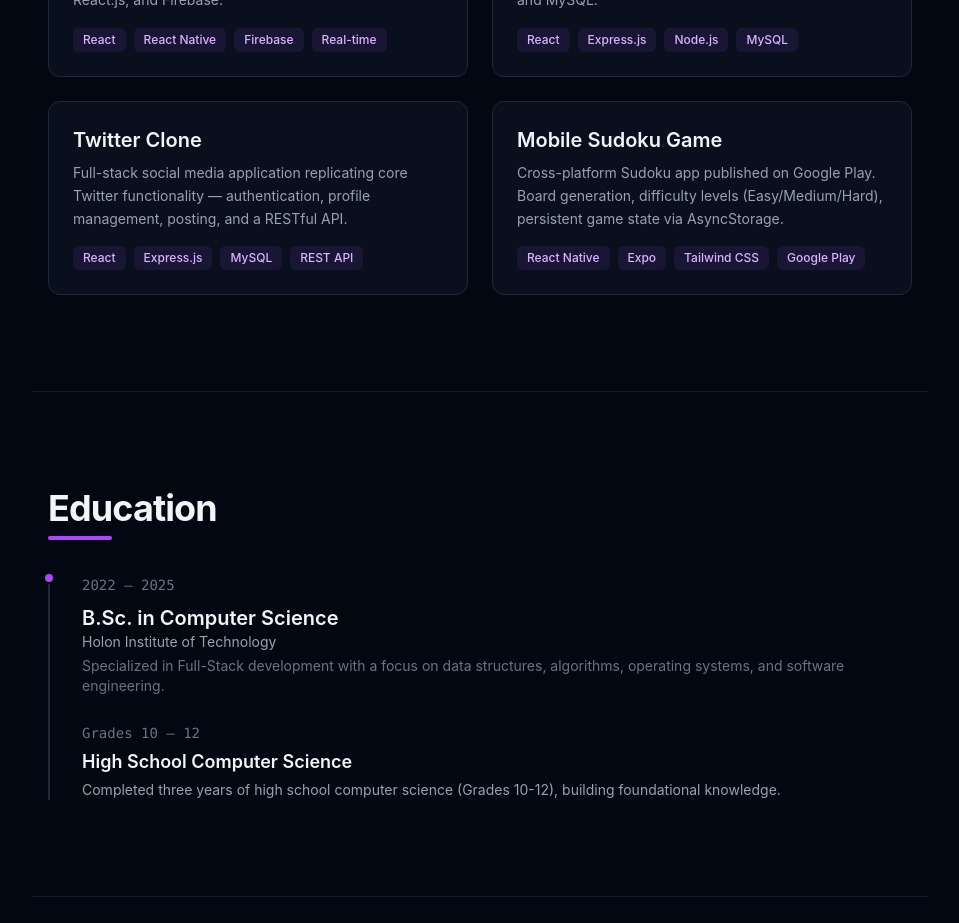
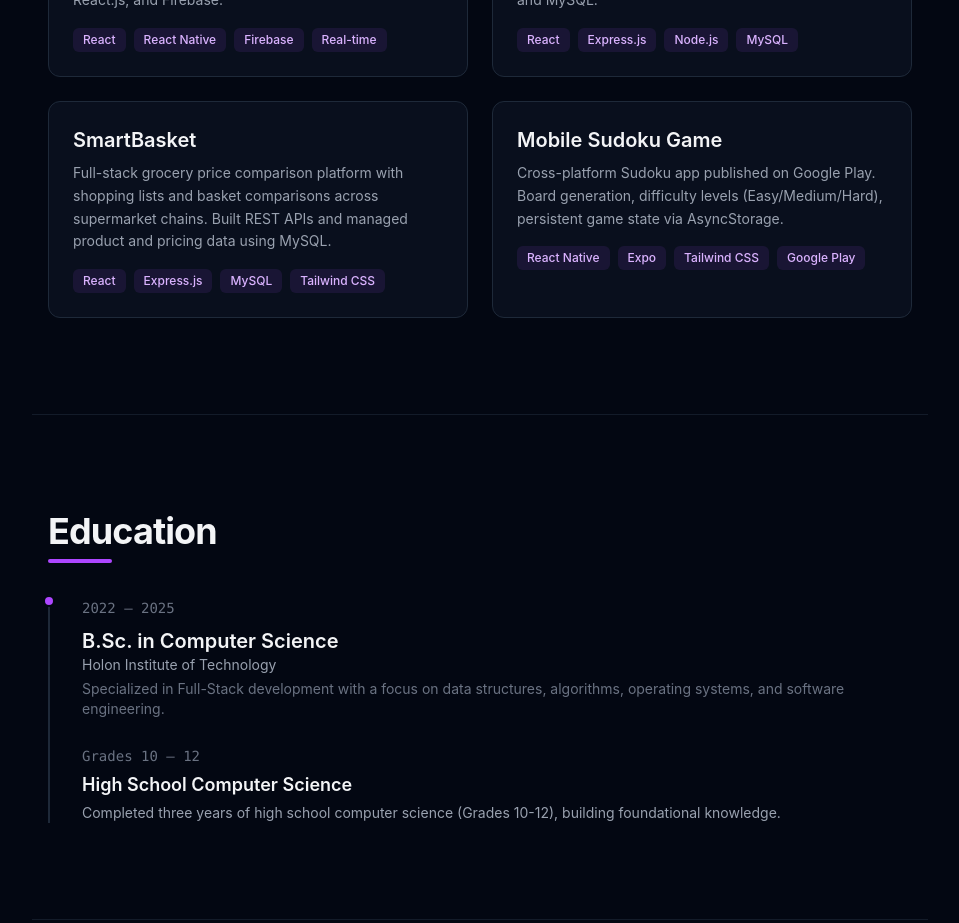
Before and after one commit to tamers2004/CV_Website, a React (Vite) app: page / in a window 1280 px wide. Shown: the part 2400-3323 px from the top of the page, without its empty margins (160-1119 px from the left). Built offline with nearby package versions, Linux system fonts and the light colour scheme.

Commit message:
Replace Twitter Clone project with SmartBasket

```diff
--- a/src/App.jsx
+++ b/src/App.jsx
@@ -42,10 +42,10 @@ const projects = [
     tags: ['React', 'Express.js', 'Node.js', 'MySQL'],
   },
   {
-    title: 'Twitter Clone',
+    title: 'SmartBasket',
     description:
-      'Full-stack social media application replicating core Twitter functionality — authentication, profile management, posting, and a RESTful API.',
-    tags: ['React', 'Express.js', 'MySQL', 'REST API'],
+      'Full-stack grocery price comparison platform with shopping lists and basket comparisons across supermarket chains. Built REST APIs and managed product and pricing data using MySQL.',
+    tags: ['React', 'Express.js', 'MySQL', 'Tailwind CSS'],
   },
   {
     title: 'Mobile Sudoku Game',
```
